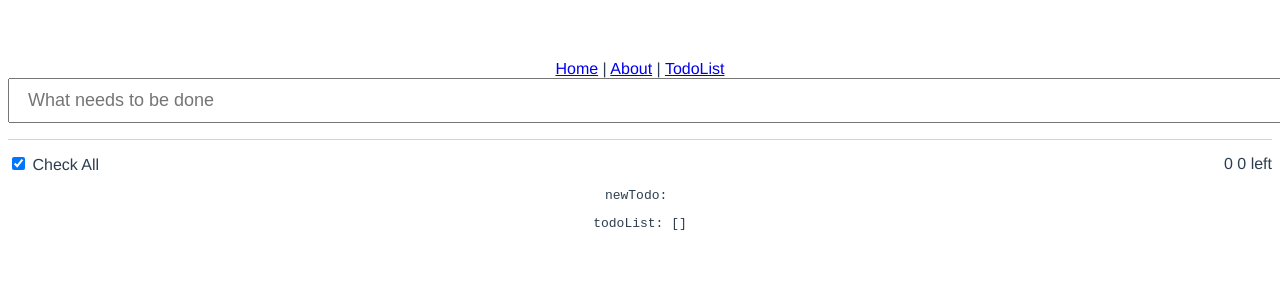
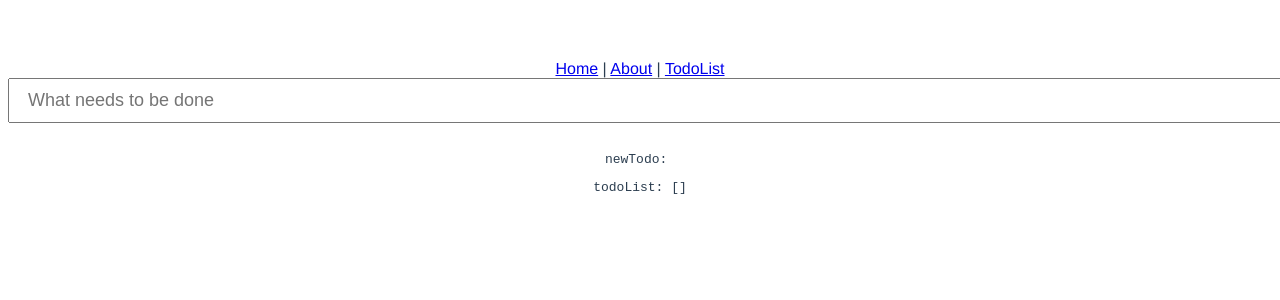
Before and after one commit to ainoue1995/vue-todo-with-ts, a Vue app: page /todo in a window 1280 px wide. Shown: the top 300 px of the page. Built offline with nearby package versions, Linux system fonts and the light colour scheme.

Commit message:
first commit

```diff
--- a/src/components/List.vue
+++ b/src/components/List.vue
@@ -16,13 +16,13 @@
                 &times;
             </div>
         </div>
-        <div class="extra-container">
-            <div>
-                <label><input type="checkbox" v-bind:checked="!anyRemaining" @change="checkAllTodos"> Check All</label>
-            </div>
-            <div>{{remaining}} {{remaining | pluralize}} left</div>
+<!--        <div class="extra-container">-->
+        <!--            <div>-->
+        <!--                <label><input type="checkbox" v-bind:checked="!anyRemaining" @change="checkAllTodos"> Check All</label>-->
+        <!--            </div>-->
+        <!--            <div>{{remaining}} {{remaining | pluralize}} left</div>-->
 
-        </div>
+        <!--        </div>-->
         <pre>newTodo: {{newTodo}}</pre>
         <pre>todoList: {{todoList}}</pre>
     </div>
@@ -61,13 +61,13 @@
             // );
         }
 
-        public get remaining(): number {
-            return this.todoList.filter(todo => !todo.completed).length;
-        }
-
-        public get anyRemaining() {
-            return this.remaining !== 0;
-        }
+        // public get remaining(): number {
+        //     return this.todoList.filter(todo => !todo.completed).length;
+        // }
+        //
+        // public get anyRemaining() {
+        //     return this.remaining !== 0;
+        // }
 
         public addTodo() {
             if (this.newTodo.trim().length === 0) {
```
